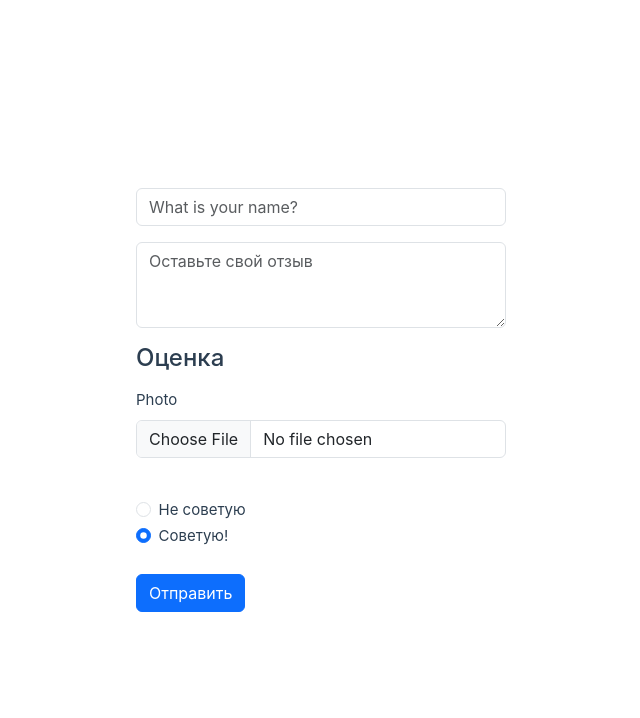
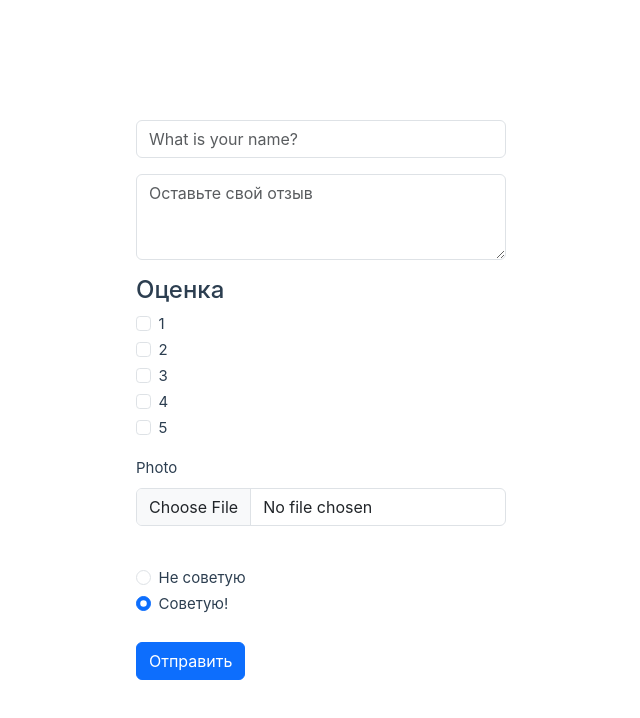
Before and after one commit to Ann-Fox/avis-tv, a Vue app: page / in a window 1280 px wide. Shown: the top 718 px of the page, without its empty margins (122-762 px from the left). Built offline with nearby package versions, Linux system fonts and the light colour scheme.

Commit message:
feat: add stars #86bwve3at

```diff
--- a/src/components/ReviewForm.vue
+++ b/src/components/ReviewForm.vue
@@ -37,7 +37,11 @@ export default defineComponent({
             console.log(('Final'))
           })
     }
+
+    const stars = [1,2,3,4,5]
+
      return {
+      stars,
       review,
       submit
     }
@@ -51,7 +55,7 @@ export default defineComponent({
 //   return '#'
 // })
 
-// const stars = [1,2,3,4,5]
+
 //
 // const uploadFile = (e) => {
 //   const [file] = e.target.files;
```
